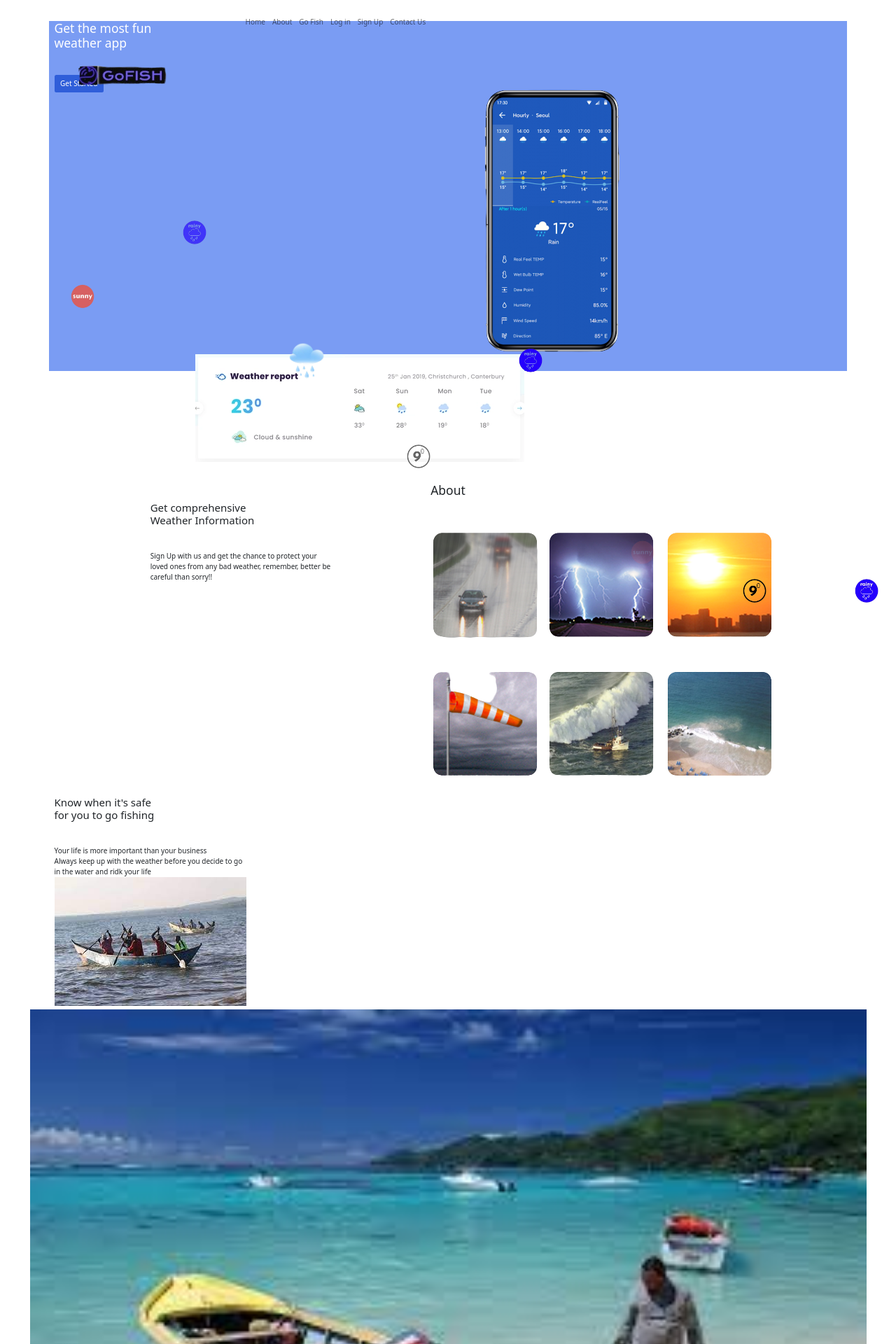
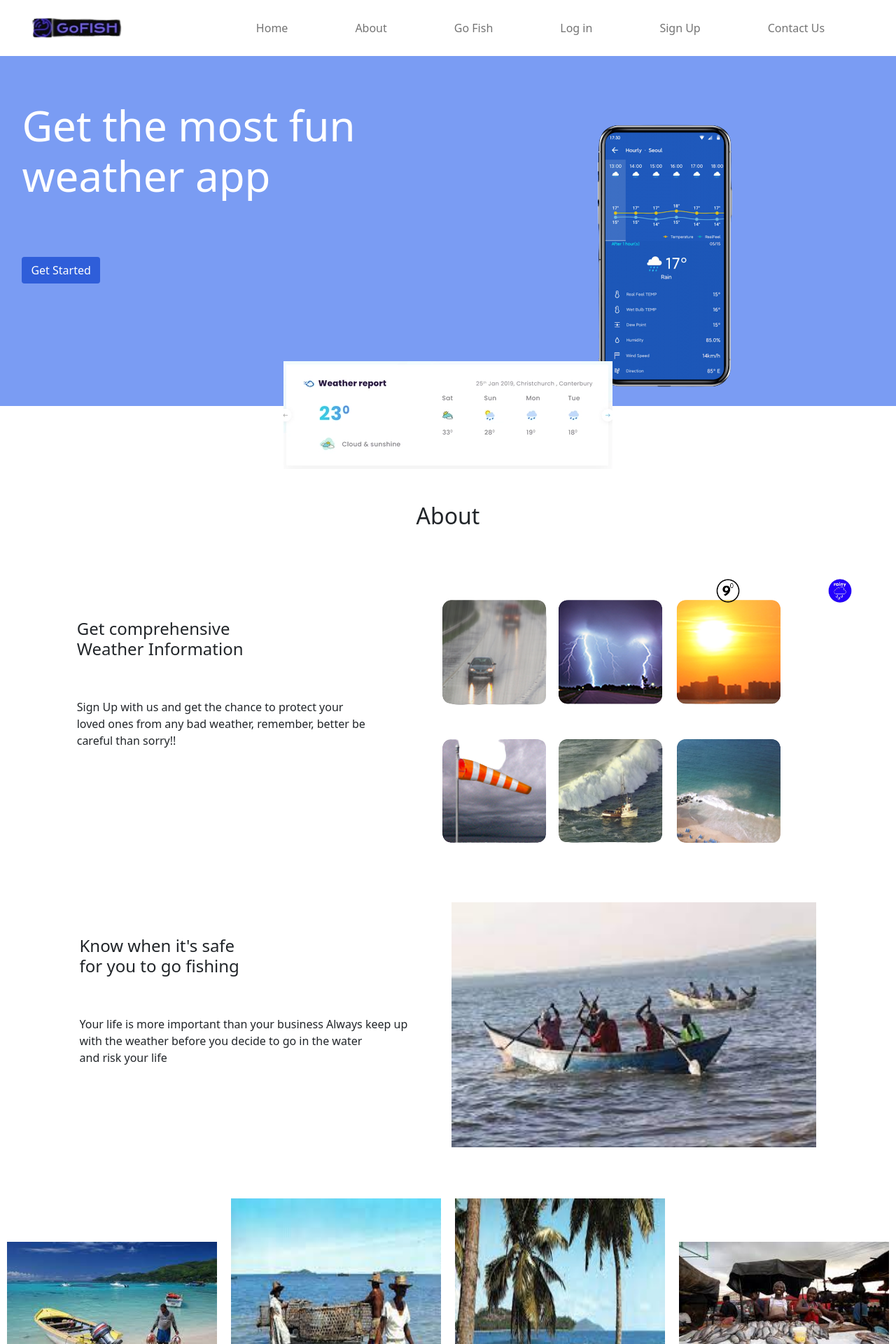
Before and after one commit to Morces/go-fish, a Flask app: page / in a window 1280 px wide. Shown: the top 1920 px of the page at 70% size. Run offline with Flask 2, Linux system fonts and the light colour scheme; some libraries are stand-ins or nearby versions; some web fonts are replaced.

Commit message:
more style updates

```diff
--- a/app/main/views.py
+++ b/app/main/views.py
@@ -1,4 +1,5 @@
 from flask import render_template
+from flask_login import login_required
 
 from . import main
 from ..request import get_forecast
@@ -14,6 +15,7 @@ def index():
 
 
 @main.route('/home')
+# @login_required
 def home():
     '''
     view root page function that returns the home page
--- a/app/static/css/fish.css
+++ b/app/static/css/fish.css
@@ -1,4 +1,4 @@
-body {
+/* body {
   margin: 1em;
   padding: 2em;
 }
@@ -14,4 +14,4 @@ body {
 }
 .feels-like {
   font-size: 1.5em;
-}
+} */
--- a/app/static/css/index.css
+++ b/app/static/css/index.css
@@ -1,6 +1,20 @@
+*{
+    margin: 0;
+    padding: 0;
+    overflow-x: hidden;
+    font-family: 'Poppins' sans-serif;
+}
 .start {
     background-color: #7A9CF3;
+    color: #FFFFFF;
+    width: 100%;
+    /* height: 60vh; */
 }
+
+/* .head1 {
+    margin-top: 5%;
+} */
+
 .bubbles img {
     width: 50px;
     animation: bubble 7s linear infinite;
@@ -57,15 +71,18 @@
 }
 
 .report{
-    width: 60%;
+    display: flex;
+    justify-content: space-around;
+    width: 100%;
     margin: auto;
-    margin-top: -2%;
+    margin-top: -5%;
 }
 
 #about {
     display: flex;
     flex-wrap: wrap;
     justify-content: space-around;
+    margin-top: 5%;
 }
 
 .show {
@@ -76,8 +93,3 @@
     flex: 25%;
     padding: 5px;
 }
-
-/* img {
-    width: 100px;
-    height: 100px;
-} */
--- a/app/templates/base.html
+++ b/app/templates/base.html
@@ -1,6 +1,83 @@
 
-{% extends 'bootstrap/base.html' %}
+<!DOCTYPE html>
+<html lang="en">
+<head>
+    <meta charset="UTF-8">
+    <meta http-equiv="X-UA-Compatible" content="IE=edge">
+    <meta name="viewport" content="width=device-width, initial-scale=1.0">
+    <title>gofish</title>
 
-{% block navbar %}
- {% include 'navbar.html' %}
-{% endblock %}
+    {% block css %}
+    <link href="https://cdn.jsdelivr.net/npm/bootstrap@5.1.3/dist/css/bootstrap.min.css" rel="stylesheet" integrity="sha384-1BmE4kWBq78iYhFldvKuhfTAU6auU8tT94WrHftjDbrCEXSU1oBoqyl2QvZ6jIW3" crossorigin="anonymous">
+    <link rel="preconnect" href="https://fonts.googleapis.com">
+    <link rel="preconnect" href="https://fonts.gstatic.com" crossorigin>
+    <link href="https://fonts.googleapis.com/css2?family=Caveat:wght@400;500;600&family=Poppins:wght@200;300;400;500;600;700&family=Satisfy&display=swap" rel="stylesheet">
+    <!-- <link href="https://cdn.jsdelivr.net/npm/bootstrap@5.0.2/dist/css/bootstrap.min.css" rel="stylesheet" integrity="sha384-EVSTQN3/azprG1Anm3QDgpJLIm9Nao0Yz1ztcQTwFspd3yD65VohhpuuCOmLASjC" crossorigin="anonymous"> -->
+    <link rel="stylesheet" href="https://cdn.jsdelivr.net/npm/bootstrap-icons@1.8.2/font/bootstrap-icons.css">
+    <link rel="stylesheet" href="{{url_for('static', filename='css/index.css')}}">
+    {% endblock %}
+</head>
+<body>
+
+
+    {% block navbar %}
+    <nav class="navbar navbar-expand-lg navbar-light" style="height: 10vh;">
+        <div class="container-fluid">
+
+            <a href="/" class="navbar-brand">
+                <img src="static/img/logo.png" alt="" height="200">
+            </a>
+
+            <button class="navbar-toggler" type="button" data-bs-toggle="collapse" data-bs-target="#navbarNav" aria-controls="navbarNav" aria-expanded="false" aria-label="Toggle navigation">
+                <span class="navbar-toggler-icon"></span>
+            </button>
+
+            <div class="collapse navbar-collapse" id="navbarNav" style="width: 60%; display: flex; justify-content: space-around; padding: 10px;">
+                <ul class="navbar-nav ms-lg-5 pull-right">
+
+                    <li class="nav-item">
+                        <a class="nav-link px-5" href="/">Home</a>
+                    </li>
+
+                    <li class="nav-item">
+                        <a class="nav-link px-5" href="#about">About</a>
+                    </li>
+                    <li class="nav-item">
+                        <a class="nav-link px-5" href="{{url_for('main.home')}}">Go Fish</a>
+                    </li>
+
+                    {% if current_user.is_authenticated %}
+
+
+                    <li class="nav-item">
+                        <a class='nav-link px-5' href="#features">Features</a>
+                    </li>
+                    <li class="nav-item">
+                        <a class="nav-link px-5" href="{{url_for('auth.logout')}}">Log out</a>
+                    </li>
+
+                    {% else %}
+                    <li class="nav-item">
+                        <a class="nav-link px-5" href="{{url_for('auth.login')}}">Log in</a>
+                    </li>
+
+                    <li class="nav-item">
+                        <a class="nav-link px-5" href="{{url_for('auth.register')}}">Sign Up</a>
+                    </li>
+                    <li class="nav-item">
+                        <a class="nav-link px-5" href="#contact">Contact Us</a>
+                    </li>
+                    {% endif %}
+                </ul>
+            </div>
+        </div>
+    </nav>
+    {% endblock %}
+
+
+
+    {% block content %}
+
+    {% endblock %}
+</body>
+</html>
--- a/app/templates/index.html
+++ b/app/templates/index.html
@@ -1,8 +1,8 @@
 {% extends 'base.html' %}
 {% block styles%}
-    {{ super() }}
+    <!-- {{ super() }} -->
     <!-- From develop -->
-    <link href="https://cdn.jsdelivr.net/npm/bootstrap@5.0.2/dist/css/bootstrap.min.css" rel="stylesheet" integrity="sha384-EVSTQN3/azprG1Anm3QDgpJLIm9Nao0Yz1ztcQTwFspd3yD65VohhpuuCOmLASjC" crossorigin="anonymous">
+    <!-- <link href="https://cdn.jsdelivr.net/npm/bootstrap@5.0.2/dist/css/bootstrap.min.css" rel="stylesheet" integrity="sha384-EVSTQN3/azprG1Anm3QDgpJLIm9Nao0Yz1ztcQTwFspd3yD65VohhpuuCOmLASjC" crossorigin="anonymous">
     <link rel="stylesheet" href="https://cdn.jsdelivr.net/npm/bootstrap-icons@1.8.2/font/bootstrap-icons.css">
 
     <link href="https://cdn.jsdelivr.net/npm/bootstrap@5.1.3/dist/css/bootstrap.min.css" rel="stylesheet" integrity="sha384-1BmE4kWBq78iYhFldvKuhfTAU6auU8tT94WrHftjDbrCEXSU1oBoqyl2QvZ6jIW3" crossorigin="anonymous">
@@ -15,26 +15,31 @@
     <link rel="stylesheet" href="https://cdn.jsdelivr.net/npm/bootstrap-icons@1.8.2/font/bootstrap-icons.css">
     <link rel="stylesheet" href="https://cdn.jsdelivr.net/npm/bootstrap-icons@1.8.1/font/bootstrap-icons.css">
     <link rel="sylesheet" href="https://cdnjs.cloudflare.com/ajax/libs/font-awesome/4.7.0/css/font-awesome.min.css">
-    <link rel="stylesheet" href="{{url_for('static', filename='css/fish.css')}}">
+    <link rel="stylesheet" href="{{url_for('static', filename='css/fish.css')}}"> -->
     <link rel="stylesheet" href="{{url_for('static', filename='css/index.css')}}">
-    <script src="https://use.fontawesome.com/e80d5d0d93.js"></script>
+
 {% endblock %}
 
 
 {% block content%}
 <body>
-    <div class="container-fluid">
-        <div class="container start">
-            <div class="row">
-                <div class="col-md-6">
-                    <h3 class="text-white">
+    <div class="container-fluid" style="margin: 0;
+    padding: 0;
+    overflow-x: hidden;font-family: 'Poppins' sans-serif;">
+        <div class="start" style="margin-top: 0;">
+            <div class="row fun">
+                <div class="col-md-6 head1">
+                    <h1 class="text-white" style="font-size: 60px; margin-top: 10%;; margin-left: 5%;">
                         Get the most fun <br> weather app
-                    </h3>
-                    <br><br>
-                    <a href="{{url_for('auth.login')}}"><button class="btn text-white" style="background-color: #2F5ED9;">Get Started</button></a>
+                    </h1>
+                    <br><br><br>
+                    <a href="{{url_for('auth.login')}}">
+                        <button class="btn"
+                            style="background-color: #2F5ED9; color: white;margin-left: 5%;">Get Started
+                        </button></a>
                 </div>
                 <div class="col-md-6">
-                    <img src="static/img/phone.png" alt="" height="250" class="img-responsive">
+                    <img src="static/img/phone.png" alt=""  class="img-responsive" style="margin-left: 25%;">
                 </div>
             </div>
         </div>
@@ -49,15 +54,20 @@
             <img class="" src="static/img/9deg.png" alt="">
             <img class="" src="static/img/rain.png" alt="">
         </div>
-        <div class="report">
+        <div class="report" style="display: flex;
+        justify-content: space-around;
+        width: 100%;
+        margin: auto;
+        margin-top: -5%;">
             <img src="static/img/Screenshot from 2022-05-18 16-07-56.png" alt="">
+            <!-- <img src="static/img/Screenshot from 2022-05-18 16-07-56.png" alt=""> -->
         </div>
         <br><br>
         <div class="container">
-            <h3 class="text-center">About</h3>
+            <h2 class="text-center">About</h2>
             <div id="about">
-                <br>
                 <div class="info">
+                    <br><br><br>
                     <h4>Get comprehensive <br> Weather Information</h4>
                     <br><br>
                     Sign Up with us and get the chance to protect your <br>
@@ -68,50 +78,64 @@
                     <img src="static/img/combined.png" alt="">
                 </div>
             </div>
-            <div class="about2">
+            <div id="about" style="display: flex;
+            flex-wrap: wrap;
+            justify-content: space-around;
+            margin-top: 5%;">
                 <div class="info">
+                    <br><br>
                     <h4>Know when it's safe <br> for you to go fishing</h4>
                     <br><br>
-                    Your life is more important than your business <br>
-                    Always keep up with the weather before you decide to go  <br>
-                    in the water and ridk your life
+                    Your life is more important than your business
+                    Always keep up <br>with the weather before you decide to go
+                    in the water <br>and risk your life
                 </div>
                 <div class="fish">
-                    <img src="static/img/download.jpeg" alt="">
+                    <img src="static/img/download.jpeg" alt="" height="350">
                 </div>
             </div>
         </div>
         <div class="container-fluid">
-            <div class="row show">
-                <div class="column one">
-                  <img src="static/img/fishing.jpeg"  style="width:100%">
+            <div class="row show" style="margin-top: 5%; display: flex;" >
+                <div class="col-lg-3 one">
+                  <img src="static/img/fishing.jpeg"  style="width:100%;flex: 25%;
+                  padding: 5px; margin-top: 20%;">
                 </div>
-                <div class="column one">
-                  <img src="static/img/men.jpeg"  style="width:100%">
+                <div class="col-lg-3 one">
+                  <img src="static/img/men.jpeg"  style="width:100%; flex: 25%;
+                  padding: 5px;" height="400">
                 </div>
-                <div class="column one">
-                  <img src="static/img/gofish.jpeg"  style="width:100%">
+                <div class="col-lg-3 one">
+                  <img src="static/img/gofish.jpeg"  style="width:100%;flex: 25%;
+                  padding: 5px;" height="400">
                 </div>
-                <div class="column one">
-                    <img src="static/img/women.jpeg"  style="width:100%">
+                <div class="col-lg-3 one">
+                    <img src="static/img/women.jpeg"  style="width:100%;flex: 25%;
+                    padding: 5px; margin-top: 20%;" >
                 </div>
             </div>
-            <div id="contact">
-                <h3 class="tetx-center">Contact Us</h3>
-                <form action="">
-                    <label for="name">NAME
-                        <input type="text" class="form-control">
-                    </label>
-                    <label for="email">EMAIL
-                        <input type="text" class="form-control">
-                    </label>
+            <div id="contact" style="margin-top: 6%; width: 100%; background-color: #7A9CF3;">
+                <br><br>
+                <h3 class="text-center">Contact Us</h3>
+                <form action="" style="width: 70%; margin:auto;">
+                    <div class="input" style="display: flex; justify-content: space-between;">
+                        <label for="name">NAME
+                            <input type="text" class="form-control" style="width: 450px;">
+                        </label>
+                        <label for="email">EMAIL
+                            <input type="text" class="form-control" style="width: 500px;">
+                        </label><br>
+                    </div>
+                    <br>
                     <label for="message">MESSAGE
-                        <textarea name="message" ></textarea>
-                    </label>
-                    <button class="btn submit">SUBMIT</button>
+                        <textarea name="message" class="form-control" style="width: 1090px; height: 20vh;"></textarea>
+                    </label><br><br>
+                    <button class="btn submit" style="background-color: #ffc400; width: 30%; margin: auto; margin-left: 35%;">SUBMIT</button>
+                    <br><br>
                 </form>
             </div>
         </div>
+        <br>
         <footer>
             <p class="text-center">&copy; Copyright 2022. All rights reserved</p>
         </footer>
--- a/app/templates/navbar.html
+++ /dev/null
@@ -1,60 +0,0 @@
-
-<body>
-    <nav class="navbar fixed-top navbar-expand-lg navbar-light">
-        <div class="container">
-
-            <a href="/" class="navbar-brand">
-                <img src="static/img/logo.png" alt="">
-            </a>
-
-
-            <button class="navbar-toggler" type="button" data-bs-toggle="collapse" data-bs-target="#navbarNav" aria-controls="navbarNav" aria-expanded="false" aria-label="Toggle navigation">
-                <span class="navbar-toggler-icon"></span>
-            </button>
-
-            <div class="collapse navbar-collapse" id="navbarNav">
-                <ul class="navbar-nav ms-lg-5 pull-right">
-
-                    <li class="nav-item">
-                        <a class="nav-link" href="/">Home</a>
-                    </li>
-
-                    <li class="nav-item">
-                        <a class="nav-link" href="#about">About</a>
-                    </li>
-                    <li class="nav-item">
-                        <a class="nav-link" href="/home">Go Fish</a>
-                    </li>
-
-                    {% if current_user.is_authenticated %}
-
-                    <!-- <li class="nav-item">
-                        <a class="nav-link" href="{{url_for('main.account')}}">Account</a>
-                    </li>
-                    <li class="nav-item">
-                        <a class="nav-link" href="{{url_for('main.write')}}">Write</a>
-                    </li> -->
-                    <li class="nav-item">
-                        <a class='nav-link' href="#features">Features</a>
-                    </li>
-                    <li class="nav-item">
-                        <a class="nav-link" href="{{url_for('auth.logout')}}">Log out</a>
-                    </li>
-
-                    {% else %}
-                    <li class="nav-item">
-                        <a class="nav-link" href="{{url_for('auth.login')}}">Log in</a>
-                    </li>
-
-                    <li class="nav-item">
-                        <a class="nav-link" href="{{url_for('auth.register')}}">Sign Up</a>
-                    </li>
-                    <li class="nav-item">
-                        <a class="nav-link" href="#contact">Contact Us</a>
-                    </li>
-                    {% endif %}
-                </ul>
-            </div>
-        </div>
-    </nav>
-</body>
```
Also changed, not shown: app/templates/home.html (+4 -4 lines), 9 other files.
